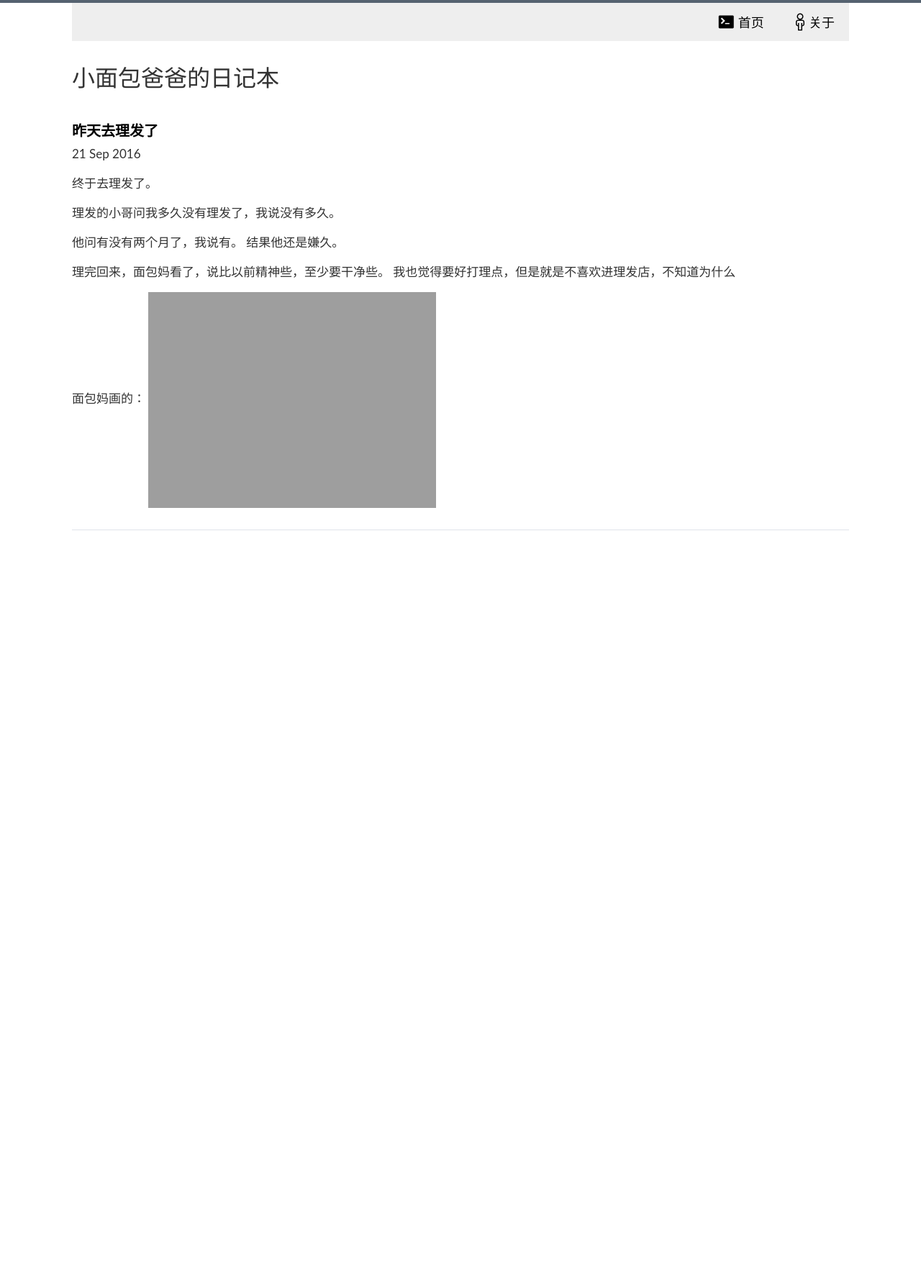
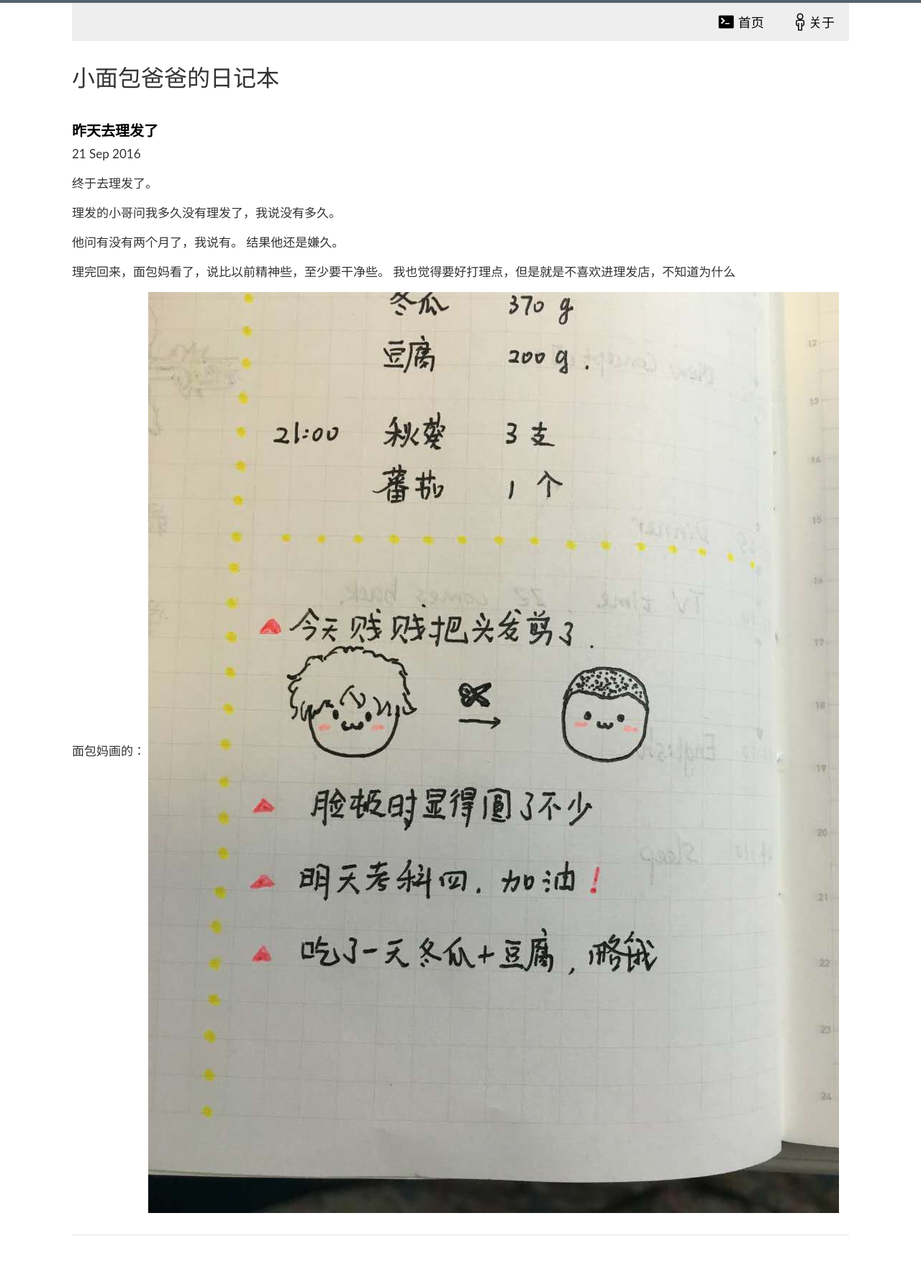
Before and after one commit to songday/xiaomianbaobabaderijiben, a Jekyll site: the page built from _posts/2016/2016-09-21-昨天去理发了.md, in a window 1280 px wide. Shown: the whole page at 72% size. Built offline with Jekyll 4.4.1, drawn with Linux system fonts in a browser that asks for light colours; before the commit the page ends 900 px from its top, so only the background shows below that.

Commit message:
change image name

```diff
--- a/_posts/2016/2016-09-21-昨天去理发了.md
+++ b/_posts/2016/2016-09-21-昨天去理发了.md
@@ -17,4 +17,4 @@ categories:
 我也觉得要好打理点，但是就是不喜欢进理发店，不知道为什么
 
 面包妈画的：
-<img src="{{ site.url }}Emoticons/2016/haircut.jpg" alt="下雾了" align="center" />
+<img src="{{ site.url }}Emoticons/2016/haircut.jpeg" alt="Haircut" align="center" />
```
